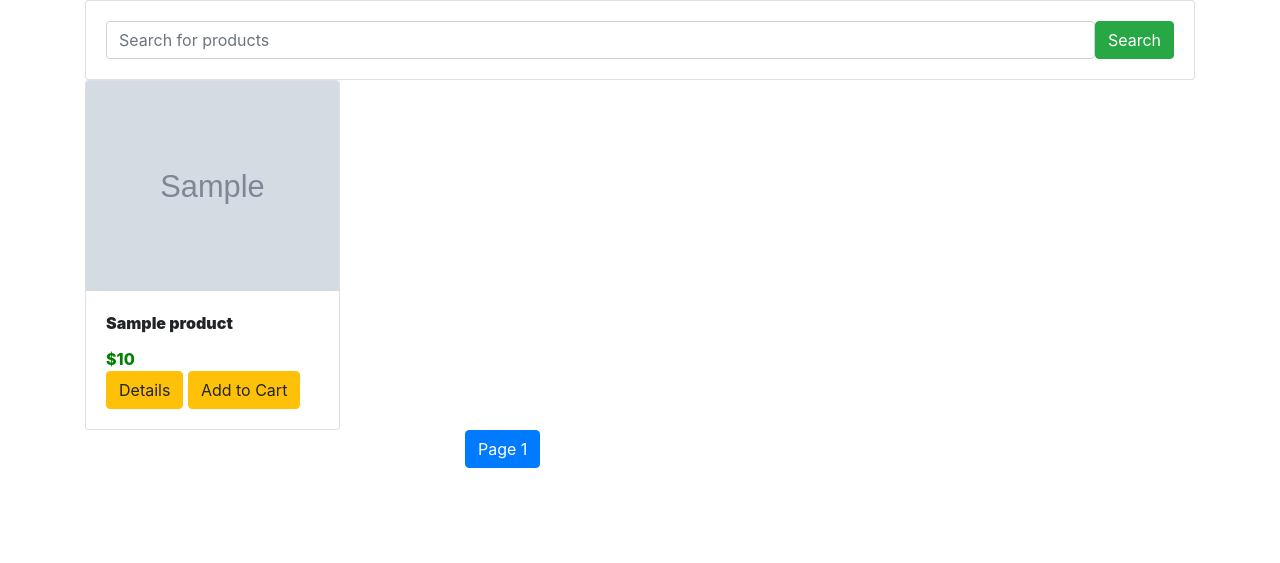
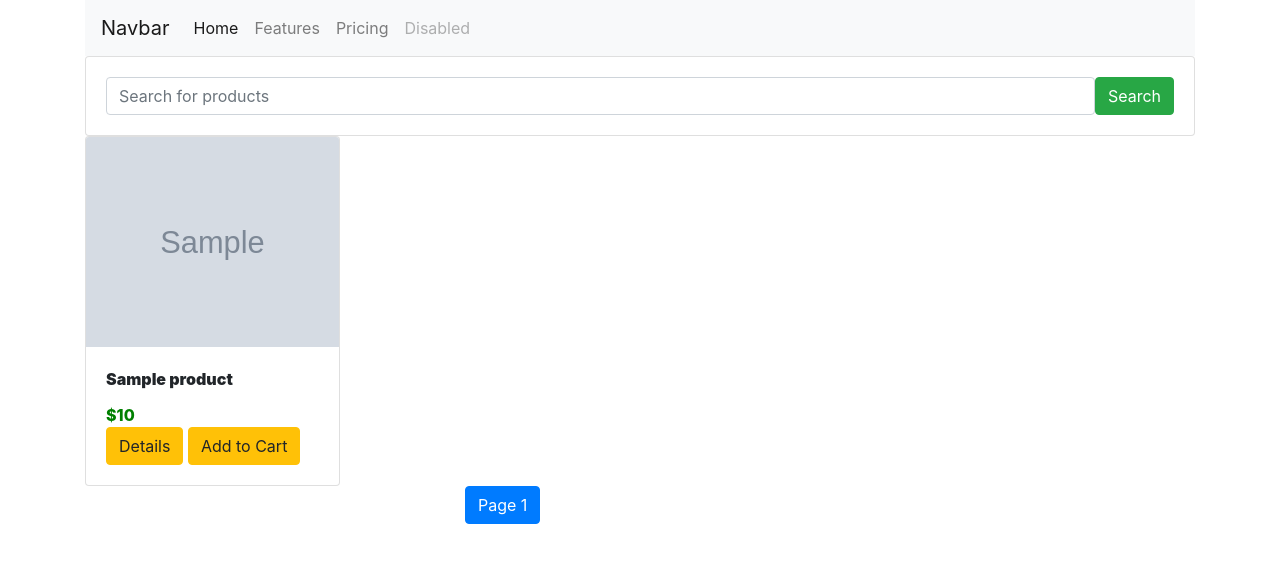
Before and after one commit to torcuata22/ecomm, a Django app: template ecomsite/shop/templates/shop/index.html in a window 1280 px wide. Shown: the top 563 px of the page. Run offline with Django 4.2, Linux system fonts and the light colour scheme; the template is opened without the code that fills it: most values are stand-ins (such as "Sample title", 1, 10 or a date in 2020); grey boxes marked "Sample" are stand-in pictures.

Commit message:
cart item number beginning

```diff
--- a/ecomsite/shop/templates/shop/index.html
+++ b/ecomsite/shop/templates/shop/index.html
@@ -17,6 +17,34 @@
 </head>
 <body>
     <div class="container">
+
+        <div class="row">
+            <div class="col-md-12">
+                <nav class="navbar navbar-expand-lg navbar-light bg-light">
+                    <a class="navbar-brand" href="#">Navbar</a>
+                    <button class="navbar-toggler" type="button" data-toggle="collapse" data-target="#navbarNav" aria-controls="navbarNav" aria-expanded="false" aria-label="Toggle navigation">
+                      <span class="navbar-toggler-icon"></span>
+                    </button>
+                    <div class="collapse navbar-collapse" id="navbarNav">
+                      <ul class="navbar-nav">
+                        <li class="nav-item active">
+                          <a class="nav-link" href="#">Home <span class="sr-only">(current)</span></a>
+                        </li>
+                        <li class="nav-item">
+                          <a class="nav-link" href="#">Features</a>
+                        </li>
+                        <li class="nav-item">
+                          <a class="nav-link" href="#">Pricing</a>
+                        </li>
+                        <li class="nav-item">
+                          <a class="nav-link disabled" href="#">Disabled</a>
+                        </li>
+                      </ul>
+                    </div>
+                  </nav>
+            </div>
+        </div>
+
         <div class="row">
             <div class="col-md-12">
                 <form class="card card-sm">
@@ -96,7 +124,17 @@
 $(document).on('click','.atc',function(){
     console.log('add to cart button is clicked')
     var item_id = this.id.toString();
-    console.log(item_id)
+    console.log(item_id);
+
+    if(cart[item_id] != undefined) {
+        cart[item_id]+=1
+    }else { //cart has never been in cart
+        cart[item_id] = 1
+    }
+   console.log(cart);
+   localStorage.setItem('cart',JSON.stringify(cart));
+//logic to display number of items in cart
+   console.log(Object.keys(cart).length);
 });
 
 
```
